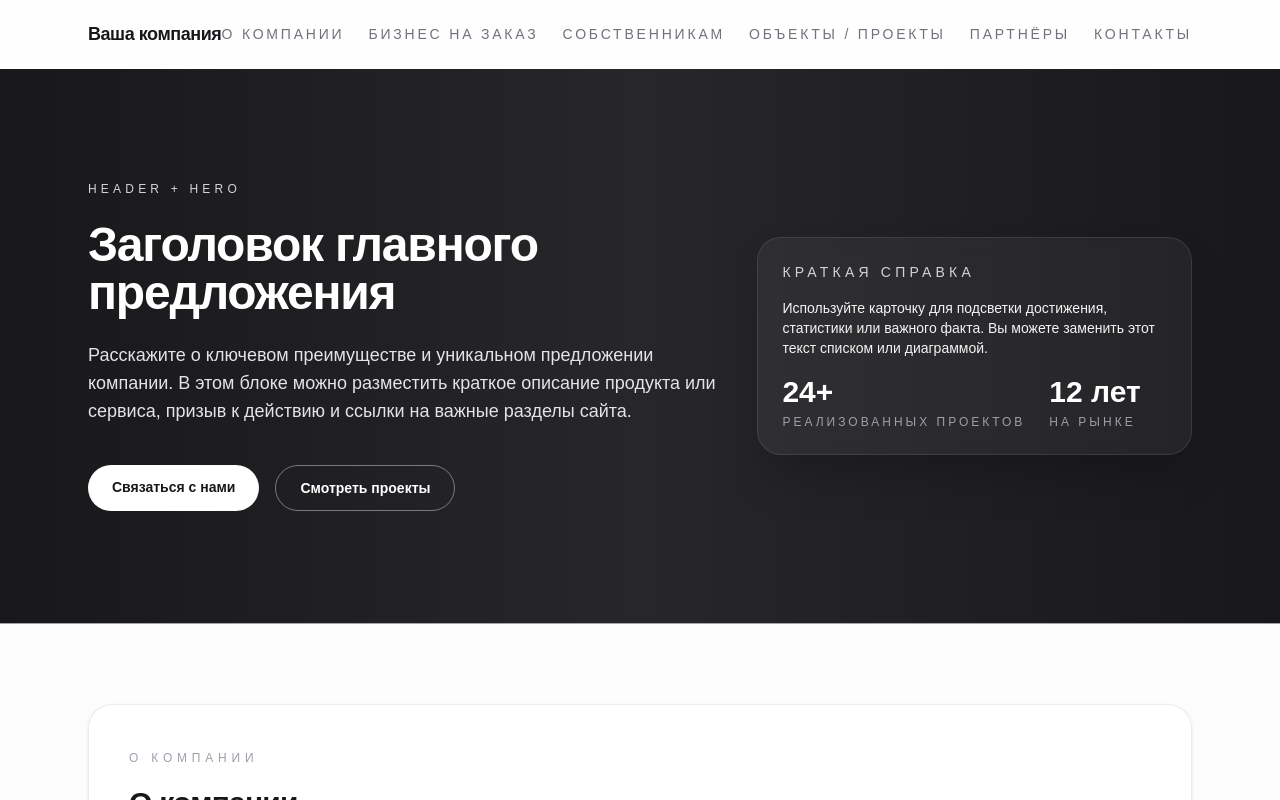
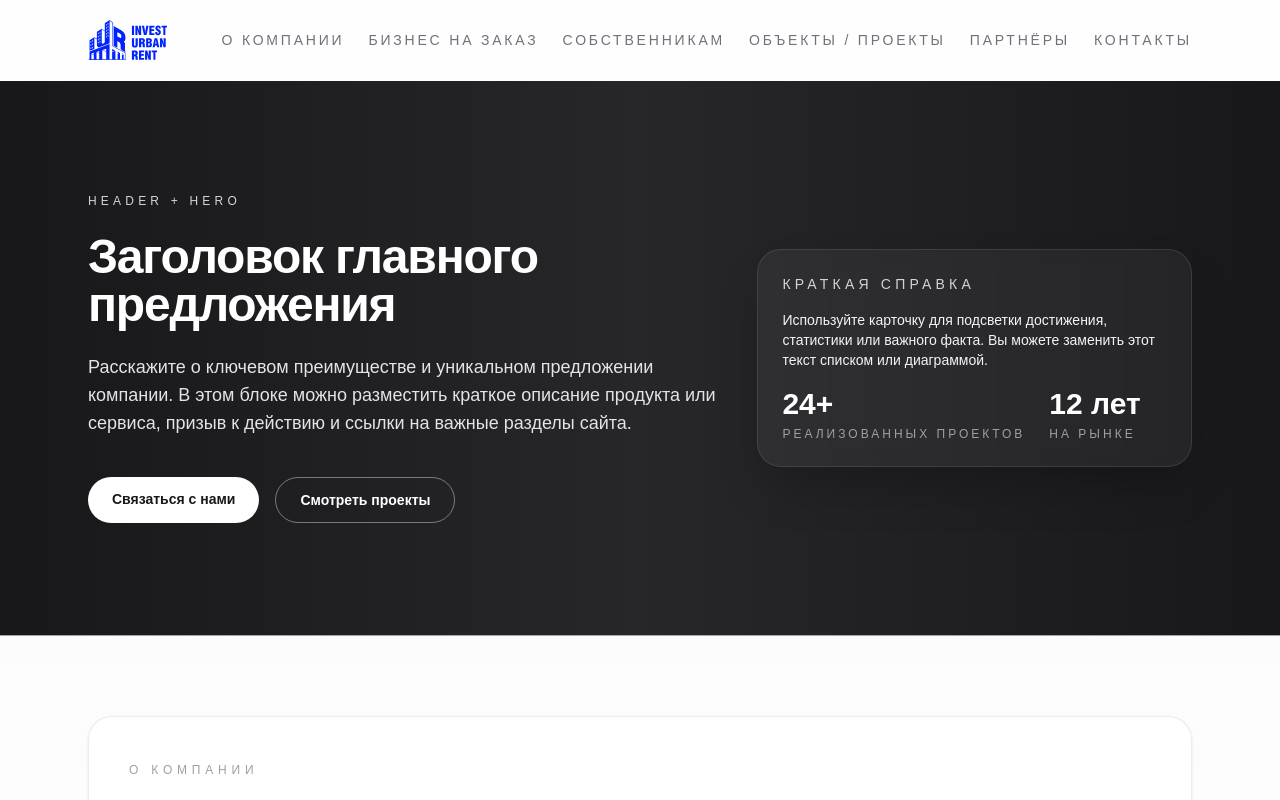
Before and after one commit to ps1panda/iur, a Next.js app: page / in a window 1280 px wide. Shown: the top 800 px of the page. Built offline with nearby package versions, Linux system fonts and the light colour scheme.

Commit message:
Replace header title with group logo

```diff
--- a/src/app/page.tsx
+++ b/src/app/page.tsx
@@ -1,3 +1,5 @@
+import Image from "next/image";
+
 const sections = [
   {
     id: "about",
@@ -48,7 +50,14 @@
     <div className="min-h-screen bg-gradient-to-b from-zinc-50 via-white to-zinc-100 text-zinc-900">
       <header className="sticky top-0 z-50 border-b border-white/60 bg-white/80 backdrop-blur">
         <div className="mx-auto flex max-w-6xl items-center justify-between px-6 py-5">
-          <span className="text-lg font-semibold tracking-tight text-zinc-900">Ваша компания</span>
+          <Image
+            src="/group.svg"
+            alt="Логотип Group"
+            width={160}
+            height={80}
+            className="h-10 w-auto"
+            priority
+          />
           <nav className="hidden gap-6 text-sm font-medium uppercase tracking-[0.2em] text-zinc-500 md:flex">
             {sections.map((section) => (
               <a
```
Also changed, not shown: public/group.svg.
